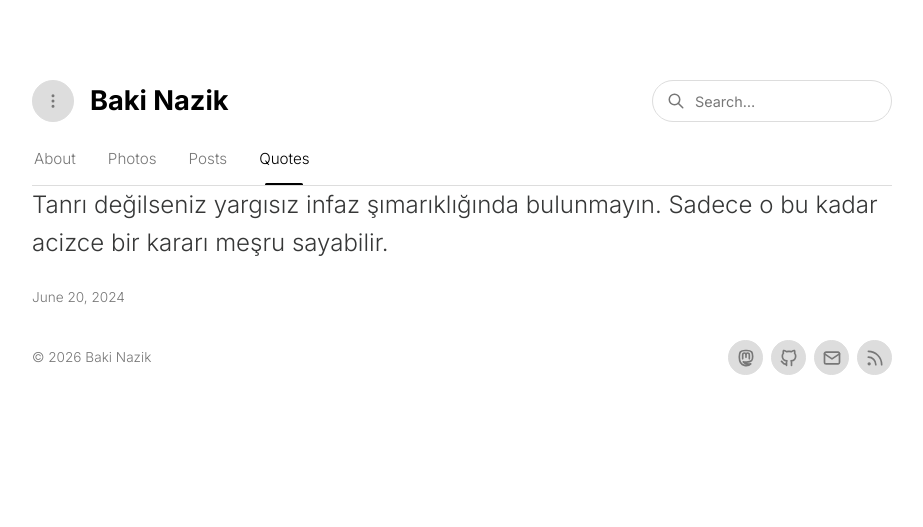
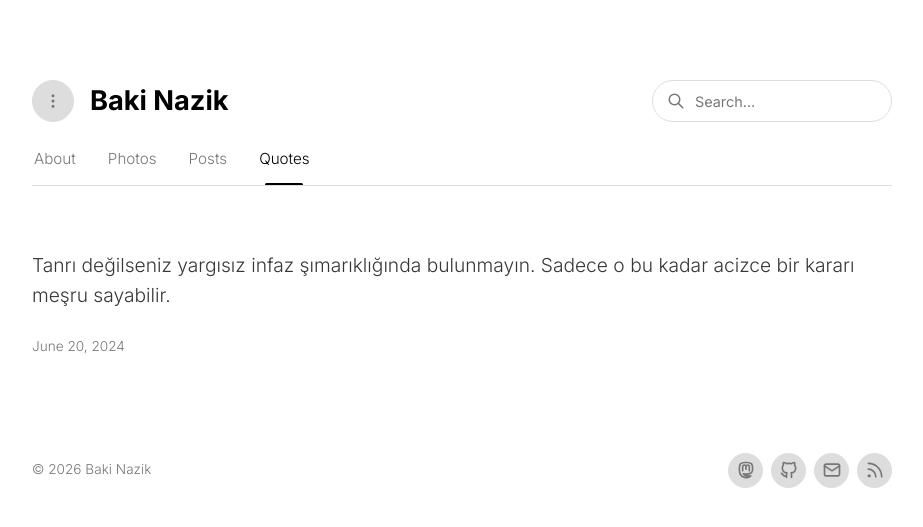
Before and after one commit to bakinazik/bakinazik.github.io, a Jekyll site: the page built from _quotes/2024-06-20-soz-1.md, in a window 1280 px wide. Shown: the top 527 px of the page, without its empty margins (178-1101 px from the left). Built offline with Jekyll 4.4.1, drawn with Linux system fonts in a browser that asks for light colours; a style sheet for code colours, icons or effects is not loaded.

Commit message:
Update repository

```diff
--- a/_includes/style.css
+++ b/_includes/style.css
@@ -328,6 +328,14 @@
 
 body.search-overlay-locked {
   overflow: hidden;
+}
+
+.quote-page {
+  margin: 4rem 0;
+}
+
+.quote-page .quote-page-text {
+  font-size: 1.2rem;
 }
 
 .quote-page-text {
```
